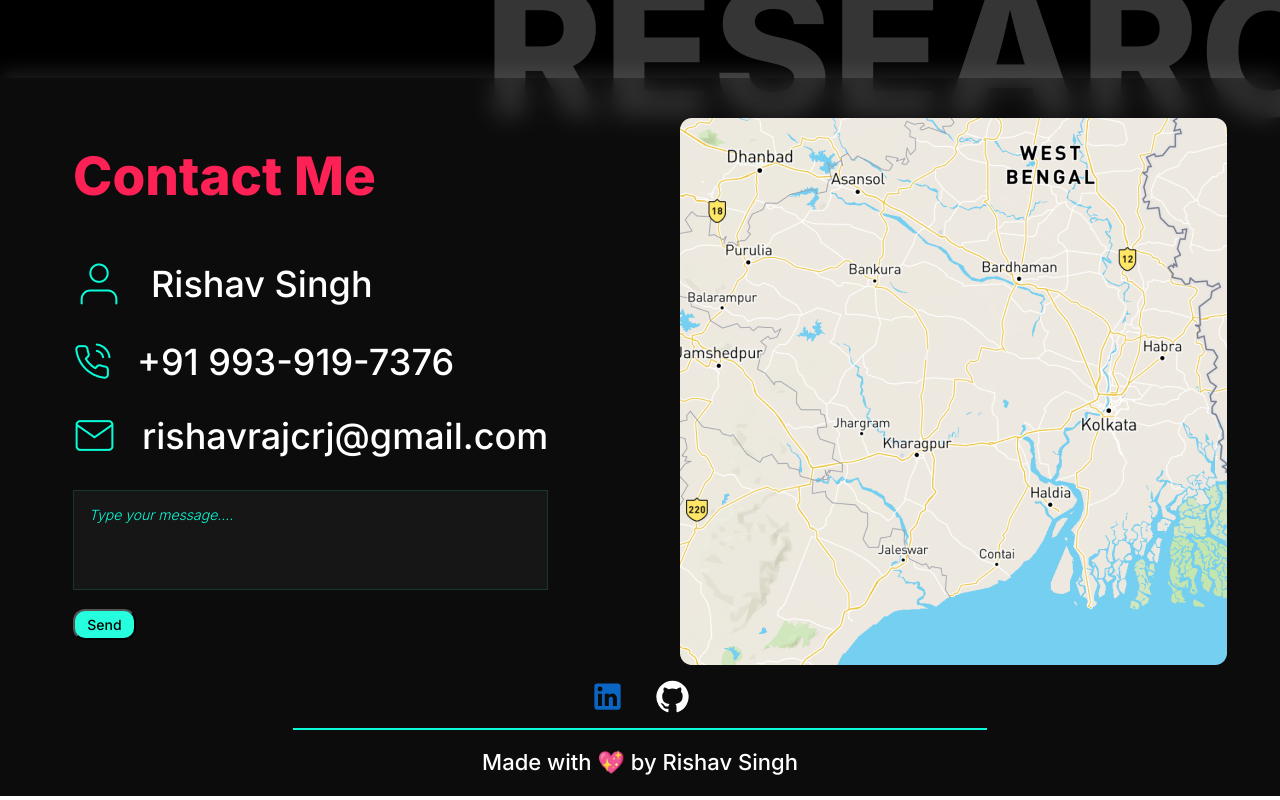
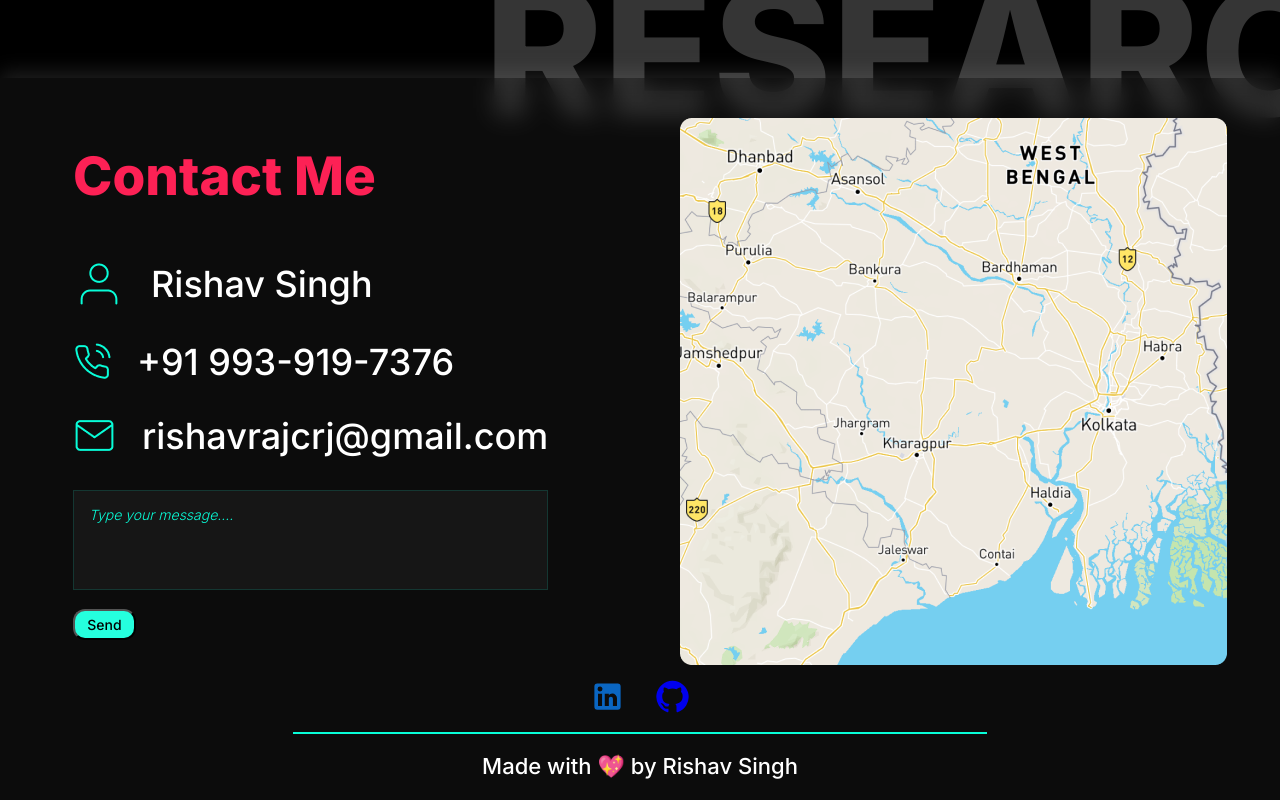
Before and after one commit to TheDa21crj/Portfolio, a React (Vite) app: page / in a window 1280 px wide. Shown: the part 2664-3464 px from the top of the page. Built offline with nearby package versions, Linux system fonts and the light colour scheme.

Commit message:
Update Socials.jsx

```diff
--- a/src/Components/Home/Socials.jsx
+++ b/src/Components/Home/Socials.jsx
@@ -1,5 +1,5 @@
 import React from "react";
-
+import { Link } from "react-router-dom";
 // css
 import SoCss from "./Css/Socials.module.css";
 
@@ -10,12 +10,16 @@ import GitHubIcon from "@mui/icons-material/GitHub";
 export default function Socials() {
   return (
     <div className={SoCss.mDiv}>
+      <a href="https://www.linkedin.com/in/rishav-singh-a89622211/">
         <LinkedInIcon
           fontSize="large"
           style={{ color: "#0a66c2" }}
           className={SoCss.LinkedIn}
         />
+      </a>
+      <a href="https://github.com/TheDa21crj">
         <GitHubIcon fontSize="large" className={SoCss.Github} />
+      </a>
     </div>
   );
 }
```
Lines whose indentation alone changed are shown as unchanged.
